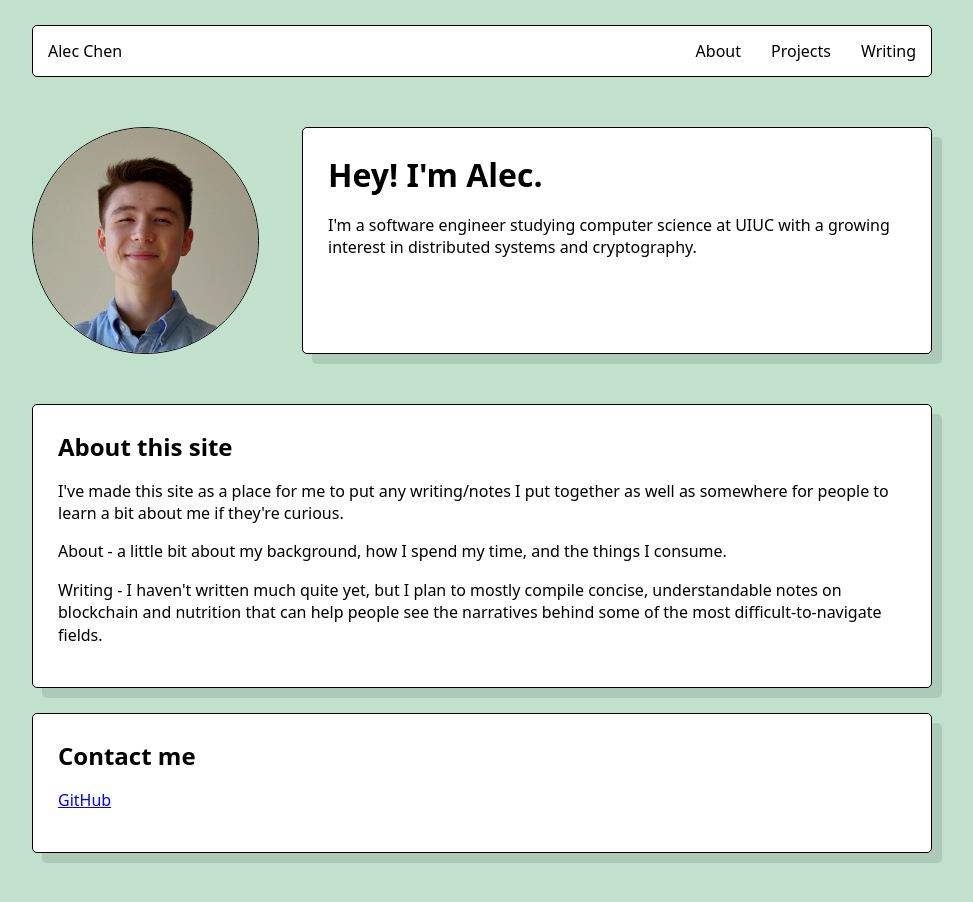
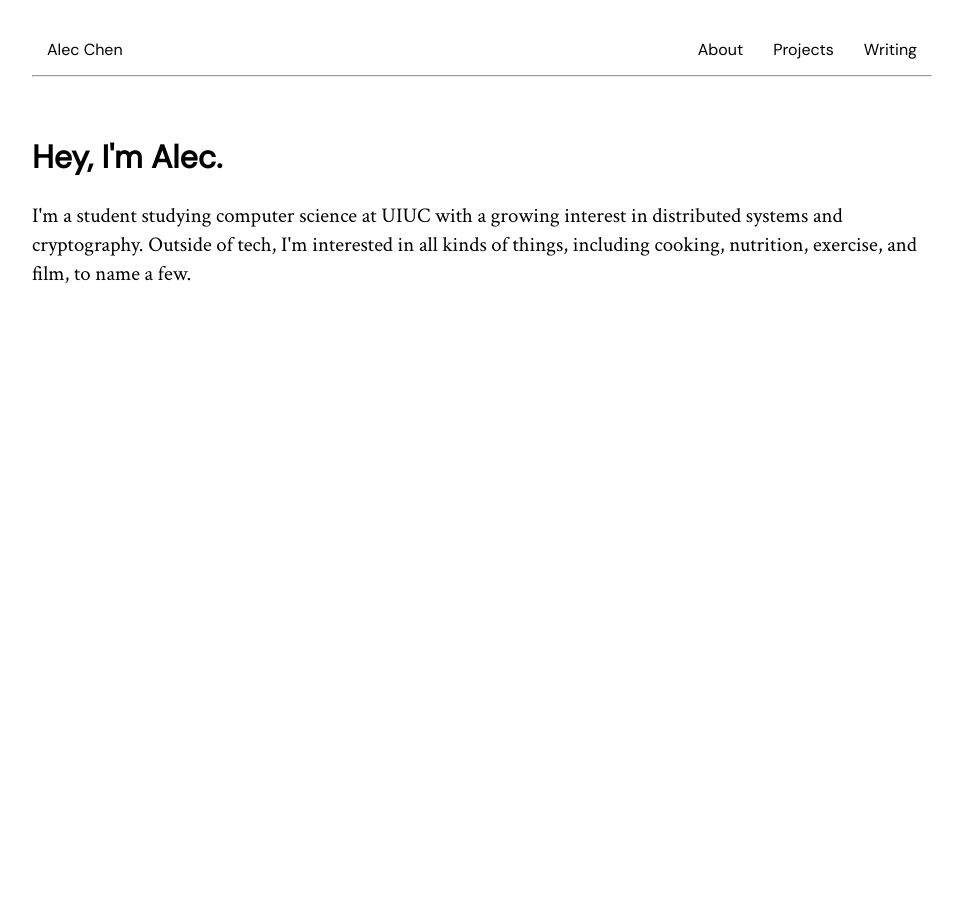
Before and after one commit to alecchendev/alecchendev.github.io, a Gatsby site: page / in a window 1280 px wide. Shown: the whole page, without its empty margins (158-1131 px from the left). After the commit the page ends 800 px from the top, so only its background shows below. Built offline with nearby package versions, Linux system fonts and the light colour scheme; Gatsby itself is replaced by a stand-in of ours.

Commit message:
Start redesign - fonts, nav

```diff
--- a/src/components/layout.js
+++ b/src/components/layout.js
@@ -26,6 +26,7 @@ const Layout = ({ pageTitle, bgcolor, children }) => {
                   </Link>
               </div>
           </div>
+        <hr />
         </nav>
         <div className={styles.content}>
           {children}
--- a/src/pages/about.js
+++ b/src/pages/about.js
@@ -1,11 +1,15 @@
 import * as React from "react"
 import Layout from "../components/layout.js";
 import * as styles from "../styles/utils.module.css";
+import { StaticImage } from "gatsby-plugin-image";
 
 const AboutPage = () => {
   return (
     <Layout pageTitle={"Alec Chen - About"} bgcolor={styles.bgyellow}>
         <div className={[styles.section, styles.card].join(' ')}>
+            <div className={styles.myface}>
+                <StaticImage className={styles.indeximg} src="../images/profile.png" alt="butter dog" fadeIn={false}/>
+            </div>
             <h1>
                 About
             </h1>
--- a/src/pages/index.js
+++ b/src/pages/index.js
@@ -5,46 +5,13 @@ import { StaticImage } from "gatsby-plugin-image";
 
 const IndexPage = () => {
   return (
-    <Layout pageTitle={"Alec Chen - Home"} bgcolor={styles.bggreen}>
-        <div className={styles.flexh}>
-            <div className={styles.myface}>
-                <StaticImage className={styles.indeximg} src="../images/profile.png" alt="butter dog" fadeIn={false}/>
-            </div>
-            <div className={[styles.description, styles.card].join(' ')}>
-                <h1>Hey! I'm Alec.</h1>
-                <p>
-                    I'm a software engineer studying computer science at UIUC with a growing interest
-                    in distributed systems and cryptography.
-                </p>
-
-            </div>
-
-        </div>
-        <div className={[styles.aboutsite, styles.card].join(' ')}>
-            <h2>
-                About this site
-            </h2>
-            <p>
-                I've made this site as a place for me to put any writing/notes I put together
-                as well as somewhere for people to learn a bit about me if they're curious.
-            </p>
-            <p>
-                About - a little bit about my background, how I spend my time, and the
-                things I consume.
-            </p>
-            <p>
-                Writing - I haven't written much quite yet, but I plan to mostly compile concise, understandable
-                notes on blockchain and nutrition that can help people see the narratives behind some
-                of the most difficult-to-navigate fields.
-            </p>
-        </div>
-        <div className={[styles.card].join(' ')}>
-            <h2>
-                Contact me
-            </h2>
-            <p>
-                <a href="https://github.com/alecchendev">GitHub</a>
-            </p>
+    <Layout pageTitle={"Alec Chen - Home"} >
+        <div>
+            <h1>Hey, I'm Alec.</h1>
+            <p>I'm a student studying computer science at UIUC with a
+                growing interest in distributed systems and cryptography.
+                Outside of tech, I'm interested in all kinds of things,
+                including cooking, nutrition, exercise, and film, to name a few.</p>
         </div>
     </Layout>
   )
--- a/src/pages/projects.js
+++ b/src/pages/projects.js
@@ -2,6 +2,7 @@ import * as React from "react"
 import Layout from "../components/layout.js";
 import * as styles from "../styles/utils.module.css";
 import { StaticImage } from "gatsby-plugin-image";
+import spotifySocialGif from '../images/spotifySocial.gif'
 
 const ProjectsPage = () => {
   return (
@@ -21,7 +22,7 @@ const ProjectsPage = () => {
                 <h2>
                     Spotify Social
                 </h2>
-                <StaticImage className={styles.projectImg} src="../images/spotifySocial.gif" />
+                <img className={styles.projectImg} src={spotifySocialGif} alt="Spotify Social gif" />
                 <p>
                     I've made this site as a place for me to put any writing/notes I put together
                     as well as somewhere for people to learn a bit about me if they're curious.
--- a/src/styles/layout.module.css
+++ b/src/styles/layout.module.css
@@ -1,7 +1,18 @@
+@import url('https://fonts.googleapis.com/css2?family=Amiri&family=Crimson+Text&family=DM+Sans&display=swap');
+
 body {
     margin: 0;
-    font-family: system-ui, -apple-system, BlinkMacSystemFont, 'Segoe UI', Roboto, Oxygen, Ubuntu, Cantarell, 'Open Sans', 'Helvetica Neue', sans-serif;
+    font-family: DM Sans;
     line-height: 1.4;
+}
+
+h1, h2, h3 {
+    font-family: DM Sans;
+}
+
+p {
+    font-family: Crimson Text;
+    font-size: 1.3rem;
 }
 
 .master {
@@ -20,7 +31,7 @@ body {
     background-color: white;
     margin-top: 25px;
     height: 50px;
-    border: 1px solid black;
+    /* border: 1px solid black; */
     border-radius: 5px;
     display: flex;
     justify-content: space-between;
@@ -66,6 +77,10 @@ body {
     /* box-shadow: 5px 5px rgba(0, 0, 0, 0.1); */
 }
 
+hr {
+    background-color: black;
+    margin-top: 0px;
+}
 
 .content {
     margin-top: 50px;
--- a/src/styles/utils.module.css
+++ b/src/styles/utils.module.css
@@ -79,6 +79,9 @@ p {
 
 .projectImg {
     margin-top: 15px;
+    width: 100%;
+    border: 1px solid black;
+    border-radius: 5px;
 }
 
 @media (max-width: 1000px) {
```
